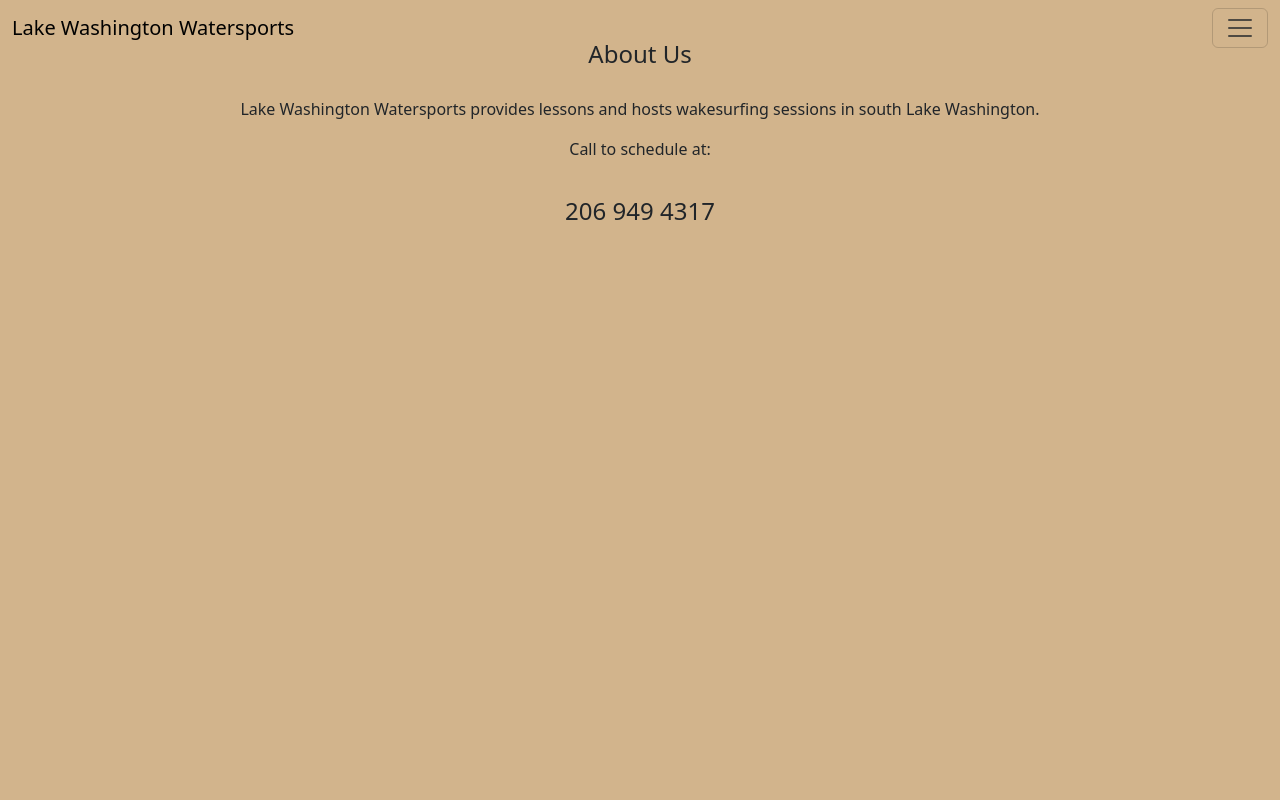
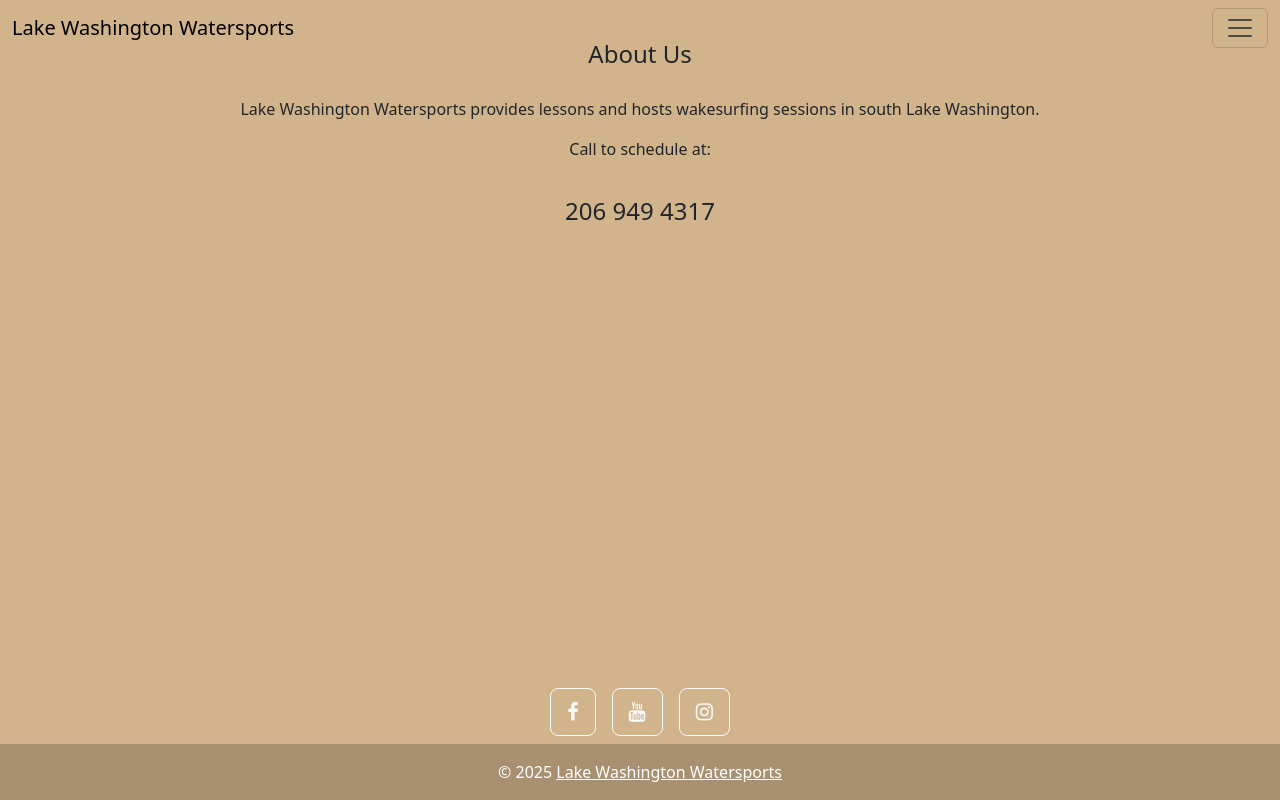
Before and after one commit to samugrose/Lake-Washington-Watersports, a plain HTML site: page about.html in a window 1280 px wide. Drawn offline with nearby package versions, Linux system fonts and the light colour scheme.

```diff
--- a/about.html
+++ b/about.html
@@ -71,6 +71,33 @@
 
 
     </div> <!--end of container div-->
+
+    <!--footer begin-->
+    <footer class="text-center text-lg-start">
+        <div class="container d-flex justify-content-center py-2">
+            <button type="button" class="btn btn-outline-light btn-primary btn-lg btn-floating mx-2"
+                style="background-color: #D2B48C;">
+                <i class="fa fa-facebook-f"></i>
+            </button>
+            <button type="button" class="btn btn-outline-light btn-primary btn-lg btn-floating mx-2"
+                style="background-color: #D2B48C;">
+                <i class="fa fa-youtube"></i>
+            </button>
+            <button type="button" class="btn btn-outline-light btn-primary btn-lg btn-floating mx-2"
+                style="background-color: #D2B48C;">
+                <i class="fa fa-instagram"></i>
+            </button>
+        </div>
+
+        <!-- Copyright -->
+        <div class="text-center text-white p-3" style="background-color: rgba(0, 0, 0, 0.2);">
+            © 2025
+            <a class="text-white" href="https://mdbootstrap.com/">Lake Washington Watersports</a>
+        </div>
+        <!-- Copyright -->
+    </footer>
+    <!--footer end-->
+
     <script src="https://code.jquery.com/jquery-3.7.1.min.js"
         integrity="sha256-/JqT3SQfawRcv/BIHPThkBvs0OEvtFFmqPF/lYI/Cxo=" crossorigin="anonymous"></script>
     <script src="https://cdn.jsdelivr.net/npm/@popperjs/core@2.11.8/dist/umd/popper.min.js"
--- a/style.css
+++ b/style.css
@@ -38,3 +38,13 @@ ul h2 {
     width: 80%;
     padding-top: 50px;
 }
+
+footer {
+    width: 100% !important;
+    position: absolute !important;
+    bottom: 0px; left: 0 !important;
+}
+
+.btn {
+    outline-color: #D2B48C !important;
+}
```
Also changed, not shown: contact.html (+26 -0 lines), index.html (+7 -7 lines), ourboat.html (+26 -0 lines), services_and_pricing.html (+27 -0 lines).
